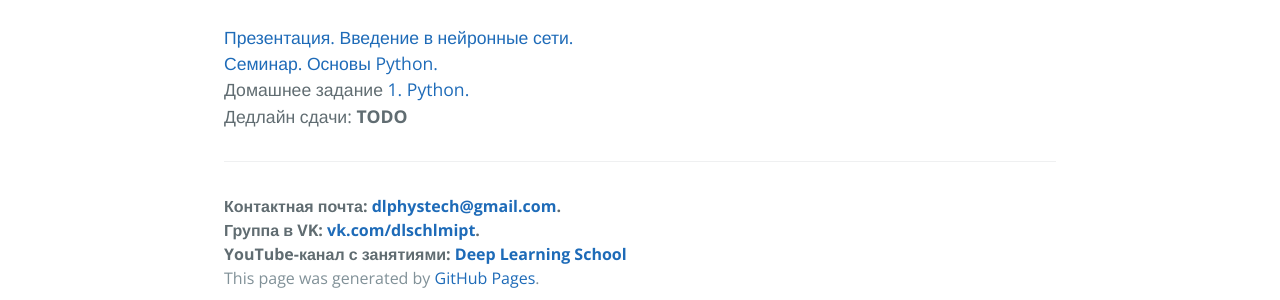
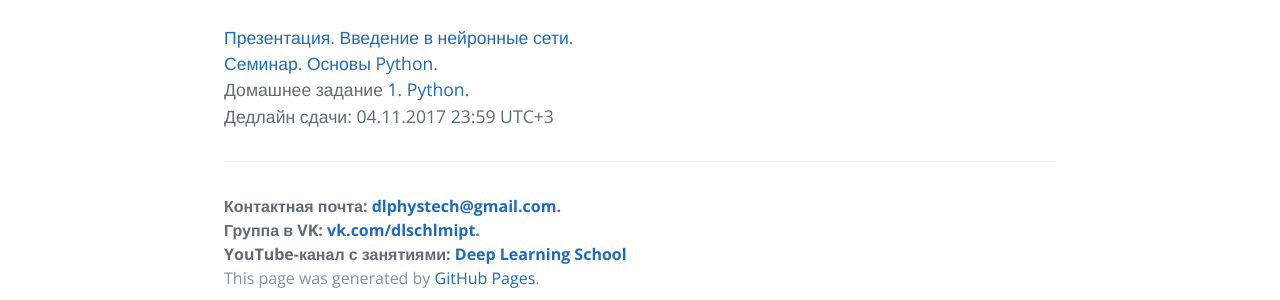
Before and after one commit to deeppavlov/dlschl, a Jekyll site: the page built from docs/homework/_posts/2017-10-29-homework.md, in a window 1280 px wide. Shown: the part 832-1132 px from the top of the page. Built offline with Jekyll 4.4.1, drawn with Linux system fonts in a browser that asks for light colours.

Commit message:
Update 2017-10-29-homework.md

```diff
--- a/docs/homework/_posts/2017-10-29-homework.md
+++ b/docs/homework/_posts/2017-10-29-homework.md
@@ -10,4 +10,4 @@ categories: homework
 [Семинар. Основы Python.](https://github.com/deepmipt/dlschl/blob/master/seminars/1st_seminar_python/)
 Домашнее задание
 [1. Python.](https://github.com/deepmipt/dlschl/blob/master/seminars/1st_seminar_python/basics/python_basics.ipynb)
-Дедлайн сдачи: **TODO**
+Дедлайн сдачи: 04.11.2017 23:59 UTC+3
```
